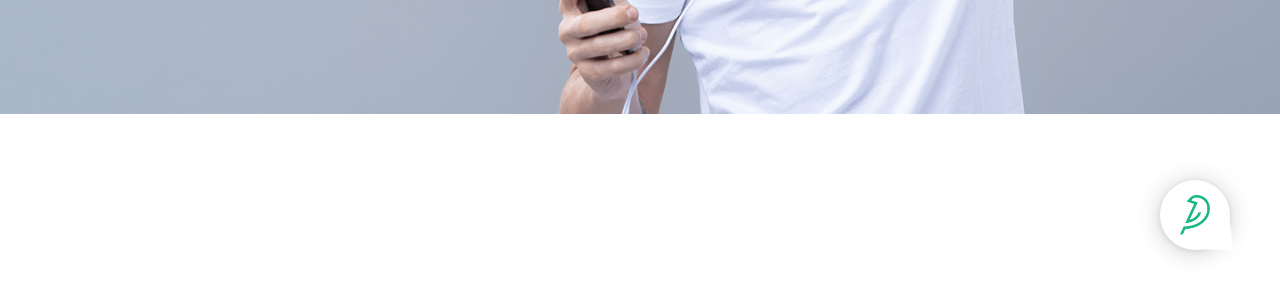
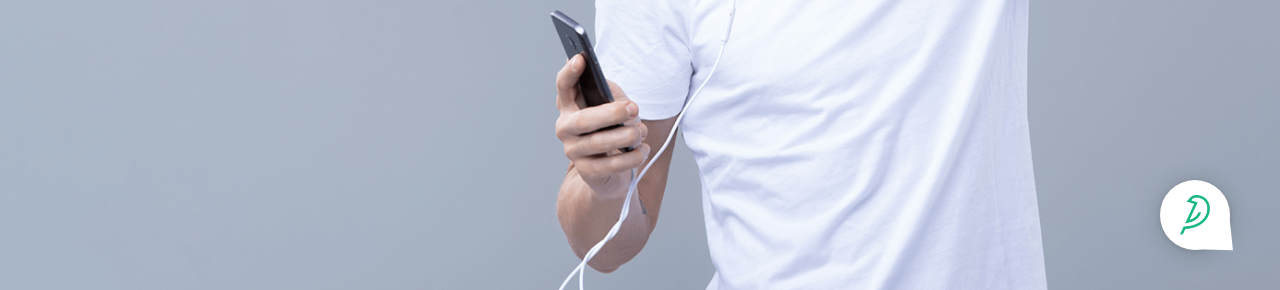
Before and after one commit to KRISHNAPRASADEK/Popup-chat-window, a plain HTML site: page index.html in a window 1280 px wide. Shown: the part 510-800 px from the top of the page. Drawn offline with Linux system fonts and the light colour scheme.

Commit message:
Update style.css

```diff
--- a/assets/css/style.css
+++ b/assets/css/style.css
@@ -66,7 +66,7 @@ nav #icon {
   margin-top: -80px;
   background: url("../images/Banner.png") no-repeat center;
   background-size: cover;
-  height: 39rem;
+  height: 50rem;    /*  or 39 rem   */
 }
 /* title */
 
```
